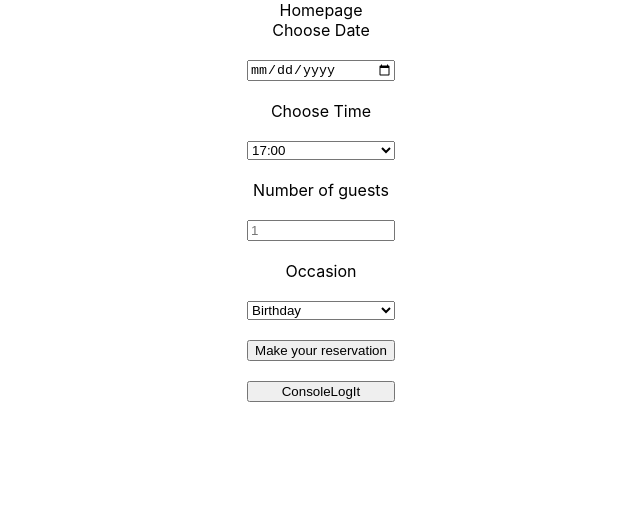
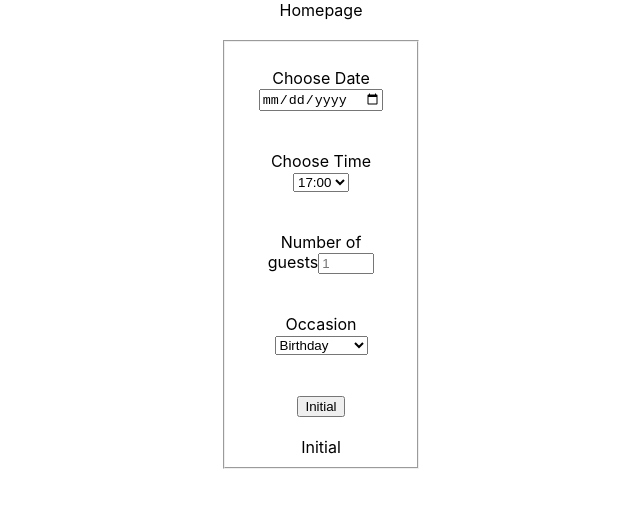
Before and after one commit to seattletravis/little-lemon, a React (Create React App) app: page / in a window 1280 px wide. Shown: the top 508 px of the page, without its empty margins (319-959 px from the left). Built offline with nearby package versions, Linux system fonts and the light colour scheme.

Commit message:
add xml structure to bookingform and css styling

```diff
--- a/src/App.css
+++ b/src/App.css
@@ -42,5 +42,17 @@ form {
   display: grid;
   max-width: 200px;
   gap: 20px;
+  padding-top: 20px;
+  padding-bottom: 20px;
+  align-items: left;
+}
 
+form div {
+  padding: 20px;
 }
+
+.flex {
+  display: flex;
+  align-items: center;
+  justify-content: center;
+}
--- a/src/components/BookingForm.js
+++ b/src/components/BookingForm.js
@@ -1,58 +1,88 @@
-import { useEffect, useState } from 'react';
+import { useState } from 'react';
 
 //styles
 import "../App.css"
 
 
-function BookingForm() {
+function BookingForm(props) {
 
   let availableTimes = [
-    { time: '17:00', available: true },
-    { time: '18:00', available: true },
-    { time: '19:00', available: true },
-    { time: '20:00', available: true },
-    { time: '21:00', available: true },
-    { time: '22:00', available: true },
+    { id: 1, time: '17:00', available: true },
+    { id: 2, time: '18:00', available: true },
+    { id: 3, time: '19:00', available: true },
+    { id: 4, time: '20:00', available: true },
+    { id: 5, time: '21:00', available: true },
+    { id: 6, time: '22:00', available: true },
   ]
 
-  const [date, setDate] = useState({})
-  const [time, setTime] = useState({})
+
+  const [date, setDate] = useState('')
+  const [time, setTime] = useState('')
   const [guests, setGuests] = useState('')
   const [occasion, setOccasion] = useState('')
+  const [submitText, setSubmitText] = useState('Initial')
 
   const handleSubmit = (e) => {
     e.preventDefault()
-    console.log(date)
+    setSubmitText("Thank you")
+    // props.submitForm(e)
   }
 
 
 
   return (
-    <form>
+    <header>
+      <section>
+        <form  className="flex" onSubmit={handleSubmit}>
+          <fieldset>
+            <div>
               <label htmlFor="res-date">Choose Date</label>
               <input
                 onChange={e => setDate(e.target.value)}
                 type="date"
                 id="res-date"
-        required
                 value={date}
                 />
+            </div>
+            <div>
               <label htmlFor="res-time">Choose Time</label>
-      <select onChange={e => setTime(e.target.value)} id="res-time" required>
+              <select onChange={e => setTime(e.target.value)} id="res-time">
                 {availableTimes.map(time => (
-          <option>{time.time}</option>
+                  <option key={time.id}>{time.time}</option>
                   ))}
               </select>
+            </div>
+            <div>
               <label htmlFor="guests" required>Number of guests</label>
-      <input onChange={e => setGuests(e.target.value)} type="number" placeholder='1' min="1" max="10" id="guests" />
+              <input
+                onChange={e => setGuests(e.target.value)}
+                type="number"
+                placeholder='1'
+                min="1"
+                max="10"
+                id="guests"
+                value={guests}
+                />
+            </div>
+            <div>
               <label htmlFor="occasion">Occasion</label>
-      <select onChange={e => setOccasion(e.target.value)} id="occasion">
+              <select
+                onChange={e => setOccasion(e.target.value)}
+                id="occasion">
+                value={occasion}
                 <option>Birthday</option>
                 <option>Anniversary</option>
               </select>
-      <input onSubmit={handleSubmit} type="submit" value="Make your reservation" />
-      <button onClick={console.log(date)}>ConsoleLogIt</button>
+            </div>
+            <div>
+              <input on={()=> setSubmitText("changed")} type="submit" id="submit" value={submitText} />
+            </div>
+            <label>{submitText}</label>
+          </fieldset>
         </form>
+      </section>
+
+    </header>
   )
 }
 
```
Lines whose indentation alone changed are shown as unchanged.
